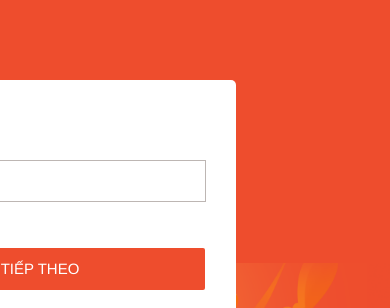
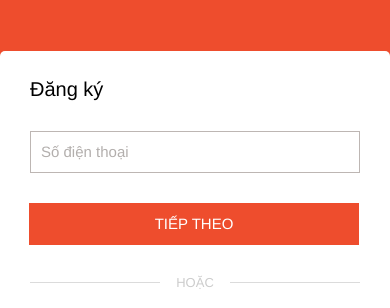
Before and after one commit to longocthien/shopee, a plain HTML site: page signup.html in a window 390 px wide. Shown: the part 63-371 px from the top of the page. Drawn offline with nearby package versions, Linux system fonts and the light colour scheme.

Commit message:
fig bug in signup

```diff
--- a/assets/css/responsive.css
+++ b/assets/css/responsive.css
@@ -158,12 +158,9 @@
         margin-left: 0;
     }
     #form-1 {
-        margin: auto;
         width: 100%;
-        height: 458px;
-        right: 154px;
-        top: 84px;
-        border-radius: 5px;
-        padding: 30px;
+        min-height: 50%;
+       left: 0;
+        top: 55px;
     }
 }
--- a/assets/css/style-signup.css
+++ b/assets/css/style-signup.css
@@ -2,17 +2,11 @@
     display: flex;
     justify-content: space-between;
     align-items: center;
-    width: 1150px;
+    width: 1200px;
     max-width: calc(100% - 48px);
     margin-left: auto;
     margin-right: auto;
 }
-
-.btn {
-    opacity: 0.7;
-    cursor: no-drop;
-}
-
 .form-group.invalid .form-control {
     border-color: #f33a58;
     background: #fff6f7;
@@ -127,7 +121,7 @@ input:-webkit-autofill:active {
 }
 
 .signup-btn {
-    margin-top: 30px;
+    margin-top: 14px;
     width: 100%;
     height: 42px;
     background-color: var(--primary-color);
--- a/assets/css/style.css
+++ b/assets/css/style.css
@@ -1367,6 +1367,7 @@ border-color: red green blue yellow */
 .copyright-block {
     justify-content: space-between;
     text-align: center;
+    width: 1200px;
 }
 
 .copyright-desc {
--- a/signup.html
+++ b/signup.html
@@ -28,7 +28,7 @@
         <header>
             <div class="content">
                 <div class="header__logo">
-                    <a href="#!" class="header__logo-link">
+                    <a href="./index.html" class="header__logo-link">
                         <svg
                             class="header__logo-img"
                             fill="var(--primary-color)"
@@ -66,7 +66,7 @@
                             />
                             <span class="form-message"></span>
 
-                            <button class="btn signup-btn" type="submit">
+                            <button class="signup-btn" type="submit">
                                 TIẾP THEO
                             </button>
                             <div class="form-chose">
```
